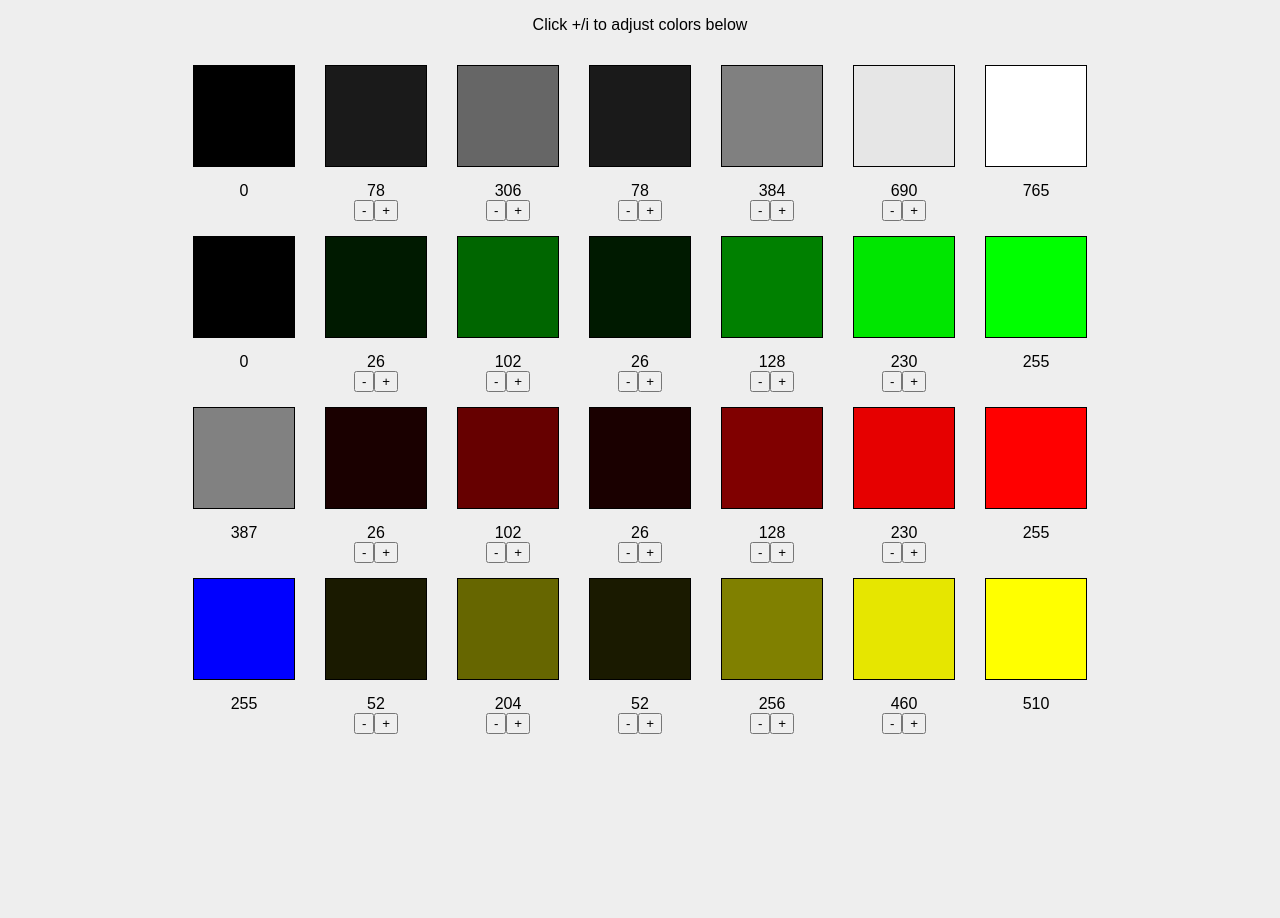
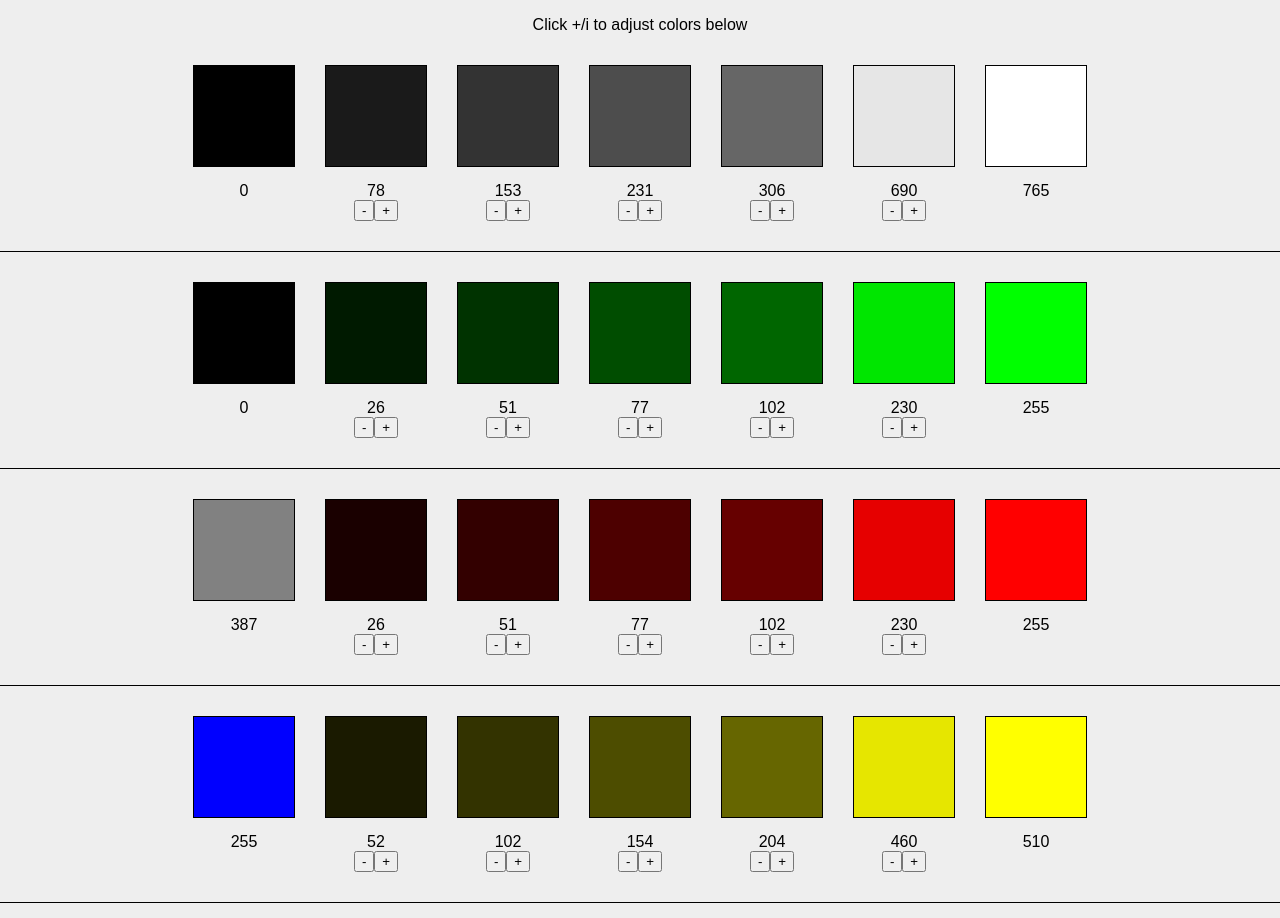
Before and after one commit to sman591/clrs-201-project3, a React (Create React App) app: page / in a window 1280 px wide. Before the commit the page ends 800 px from the top, so only its background shows below. Built offline with nearby package versions, Linux system fonts and the light colour scheme.

Commit message:
Separate rows + better initial scale

```diff
--- a/src/ColorBlocks.js
+++ b/src/ColorBlocks.js
@@ -15,7 +15,7 @@ const mix = function(start, end, Q) {
 
 class ColorBlocks extends Component {
   state = {
-    Q: [0.1, 0.4, 0.10, 0.5, 0.9]
+    Q: [0.1, 0.2, 0.3, 0.4, 0.9]
   };
 
   updateQ(index, delta) {
--- a/src/index.css
+++ b/src/index.css
@@ -10,6 +10,10 @@ body {
   display: flex;
   flex-flow: row nowrap;
   justify-content: center;
+
+  border-bottom: 1px solid #000;
+  padding-bottom: 30px;
+  margin-bottom: 15px;
 }
 
 .ColorBlock {
```
